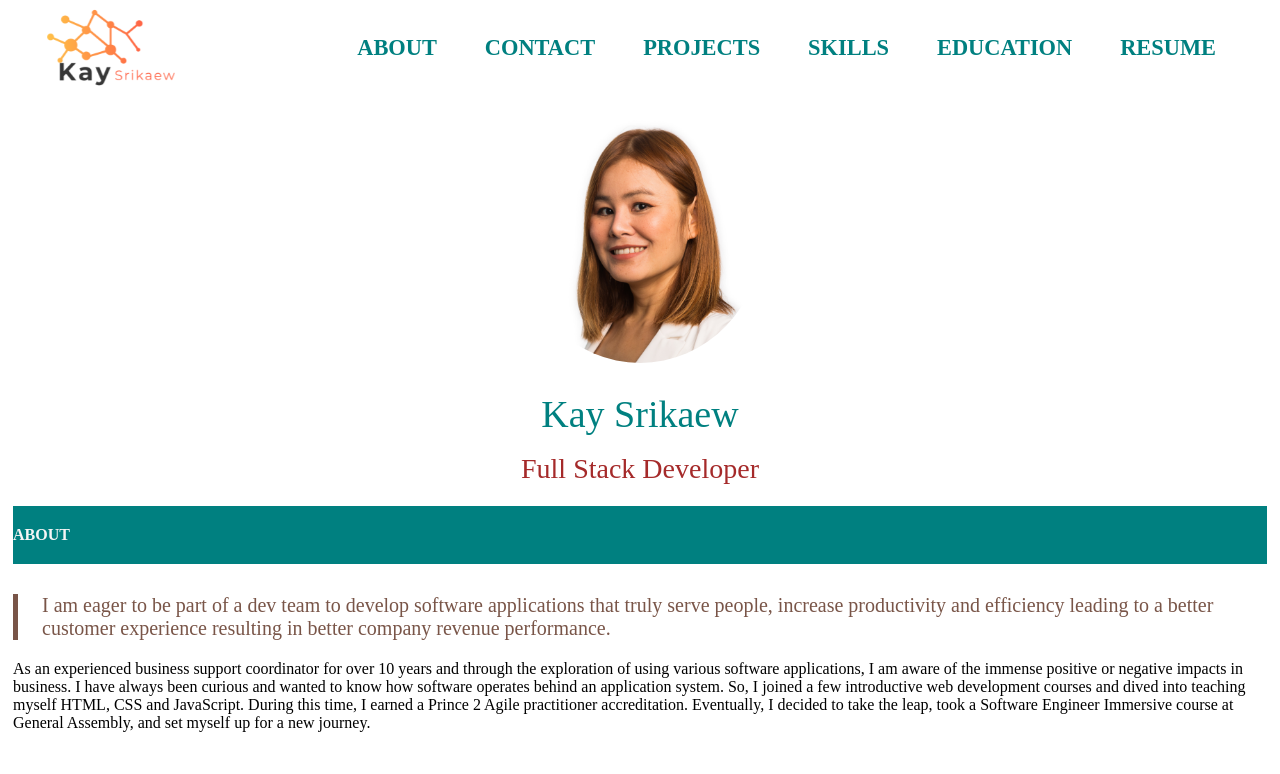
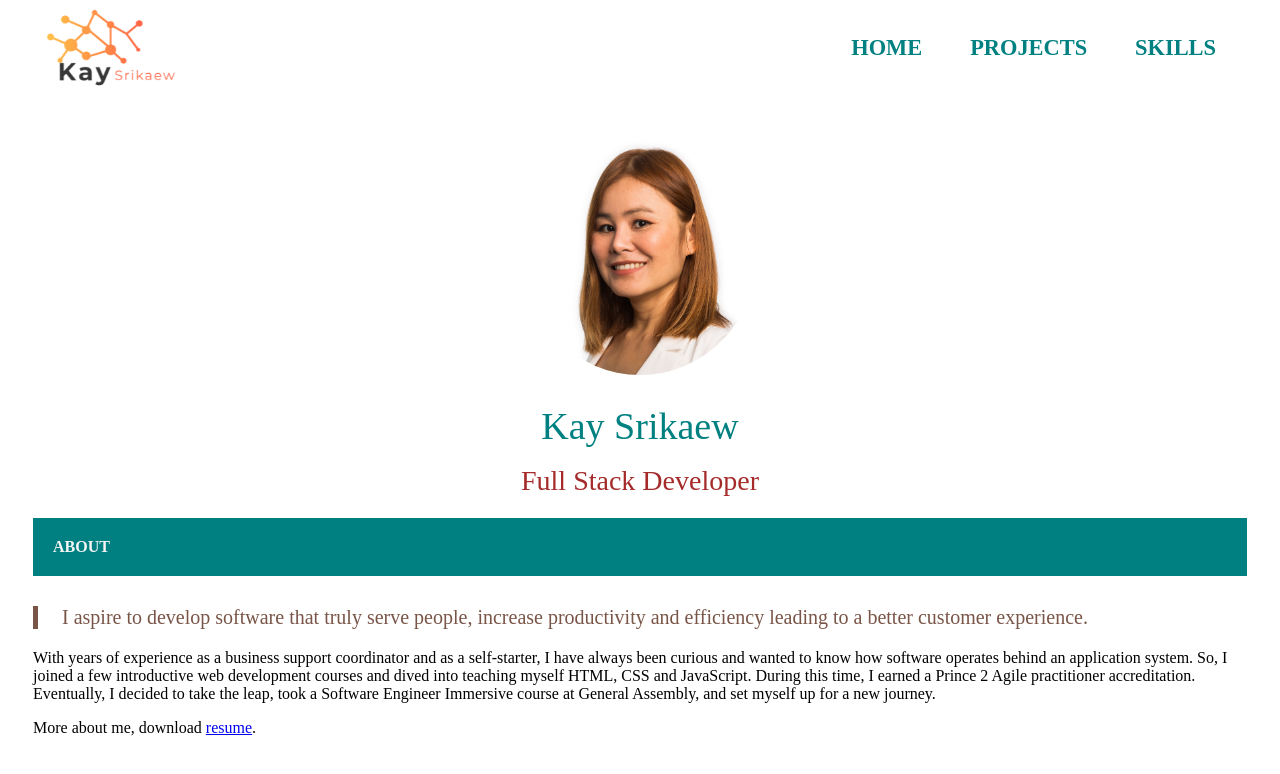
Before and after one commit to Kay-bot/portfolio, a React (Create React App) app: page /portfolio/about in a window 1280 px wide. Shown: the top 774 px of the page. Built offline with nearby package versions, Linux system fonts and the light colour scheme.

Commit message:
revised content, fixed layout and styling

```diff
--- a/src/components/About.js
+++ b/src/components/About.js
@@ -30,22 +30,25 @@ function About(props) {
         <Section>About</Section>
         <DivContainer>
           <Blockquote>
-            I am eager to be part of a dev team to develop software applications
-            that truly serve people, increase productivity and efficiency
-            leading to a better customer experience resulting in better company
-            revenue performance.
+            I aspire to develop software that truly serve people, increase
+            productivity and efficiency leading to a better customer experience.
           </Blockquote>
           <p>
-            As an experienced business support coordinator for over 10 years and
-            through the exploration of using various software applications, I am
-            aware of the immense positive or negative impacts in business. I
-            have always been curious and wanted to know how software operates
-            behind an application system. So, I joined a few introductive web
-            development courses and dived into teaching myself HTML, CSS and
-            JavaScript. During this time, I earned a Prince 2 Agile practitioner
-            accreditation. Eventually, I decided to take the leap, took a
-            Software Engineer Immersive course at General Assembly, and set
-            myself up for a new journey.
+            With years of experience as a business support coordinator and as a
+            self-starter, I have always been curious and wanted to know how
+            software operates behind an application system. So, I joined a few
+            introductive web development courses and dived into teaching myself
+            HTML, CSS and JavaScript. During this time, I earned a Prince 2
+            Agile practitioner accreditation. Eventually, I decided to take the
+            leap, took a Software Engineer Immersive course at General Assembly,
+            and set myself up for a new journey.
+          </p>
+          <p>
+            More about me, download{" "}
+            <a href="https://drive.google.com/open?id=10tqU48u7g9mczZtN0V5KwsEkudUiZhhN">
+              resume
+            </a>
+            .
           </p>
         </DivContainer>
       </Wrapper>
--- a/src/components/Home.js
+++ b/src/components/Home.js
@@ -6,7 +6,6 @@ import Projects from "./Projects";
 import Skills from "./Skills";
 import Education from "./Education";
 // import Experience from "./Experience";
-import Resume from "./Resume";
 
 function Home(props) {
   return (
@@ -15,8 +14,6 @@ function Home(props) {
       <Projects />
       <Skills />
       <Education />
-      {/* <Experience /> */}
-      <Resume />
       <Contact />
     </Wrapper>
   );
--- a/src/components/Resume.js
+++ b/src/components/Resume.js
@@ -5,8 +5,8 @@ function Resume(props) {
     <Wrapper>
       <Section>Resume</Section>
       <DivContainer>
-        <a href="https://drive.google.com/file/d/1Q8XcA-XcbKQdXt-Kq8sizw34Zb9p_9bM/view">
-          View Resume
+        <a href="https://drive.google.com/open?id=10tqU48u7g9mczZtN0V5KwsEkudUiZhhN">
+          Download Resume
         </a>
         <br />
         <br />
--- a/src/navbar/Navbar.js
+++ b/src/navbar/Navbar.js
@@ -28,13 +28,11 @@ const Navbar = (props) => {
             <Brand />
           </Link>
           <NavLinks style={linkAnimation}>
-            <Link to="/portfolio/about">About</Link>
-            <Link to="/portfolio/contact">Contact</Link>
+            <Link to="/portfolio/">Home</Link>
             <Link to="/portfolio/project">Projects</Link>
             <Link to="/portfolio/skills">Skills</Link>
-            <Link to="/portfolio/Education">Education</Link>
+
             {/* <Link to="/portfolio/experience">Experience</Link> */}
-            <Link to="/portfolio/resume">Resume</Link>
           </NavLinks>
           <Wrapper>
             <Menu
--- a/src/styles/Container.js
+++ b/src/styles/Container.js
@@ -2,6 +2,7 @@ import styled from "styled-components";
 
 export const Wrapper = styled.section`
   padding: 5px;
+  margin: 20px;
 `;
 
 export const StyledHero = styled.div`
@@ -67,8 +68,7 @@ export const Title = styled.div`
 `;
 
 export const Section = styled.section`
-  padding-bottom: 20px;
-  padding-top: 20px;
+  padding: 20px;
   background: teal;
   position: relative;
   display: block;
```
